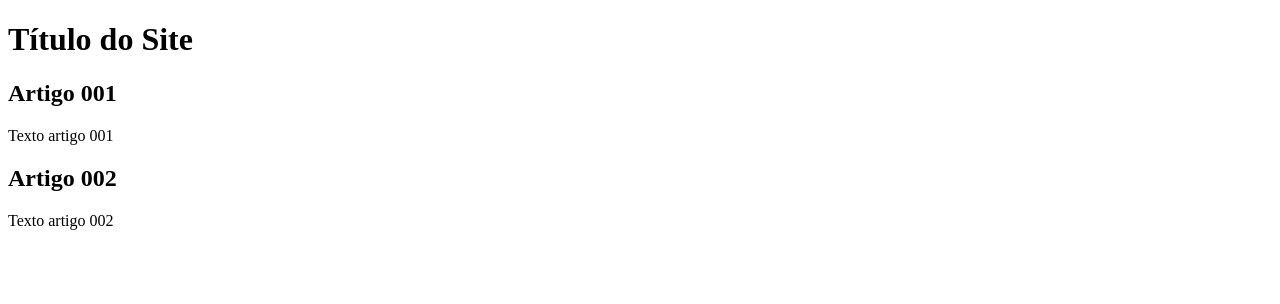
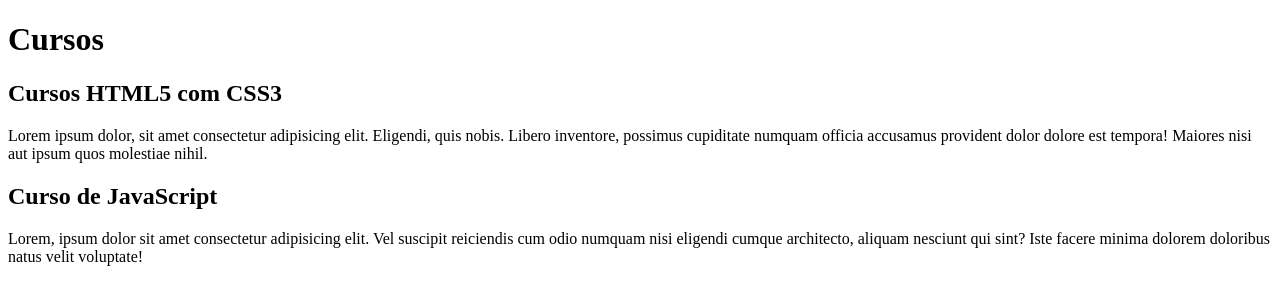
Before and after one commit to l-ucasmiguel/projeto-site, a plain HTML site: page index.html in a window 1280 px wide. Drawn offline with Linux system fonts and the light colour scheme.

Commit message:
comecei a escrever o conteúdo

```diff
--- a/index.html
+++ b/index.html
@@ -9,15 +9,15 @@
 <body>
     <main>
         <header>
-            <h1>Título do Site</h1>
+            <h1>Cursos</h1>
         </header>
         <article>
-            <h2>Artigo 001</h2>
-            <p>Texto artigo 001</p>
+            <h2>Cursos HTML5  com CSS3</h2>
+            <p>Lorem ipsum dolor, sit amet consectetur adipisicing elit. Eligendi, quis nobis. Libero inventore, possimus cupiditate numquam officia accusamus provident dolor dolore est tempora! Maiores nisi aut ipsum quos molestiae nihil.</p>
         </article>
         <article>
-            <h2>Artigo 002</h2>
-            <p>Texto artigo 002</p>
+            <h2>Curso de JavaScript</h2>
+            <p>Lorem, ipsum dolor sit amet consectetur adipisicing elit. Vel suscipit reiciendis cum odio numquam nisi eligendi cumque architecto, aliquam nesciunt qui sint? Iste facere minima dolorem doloribus natus velit voluptate!</p>
         </article>
     </main>
 </body>
```
